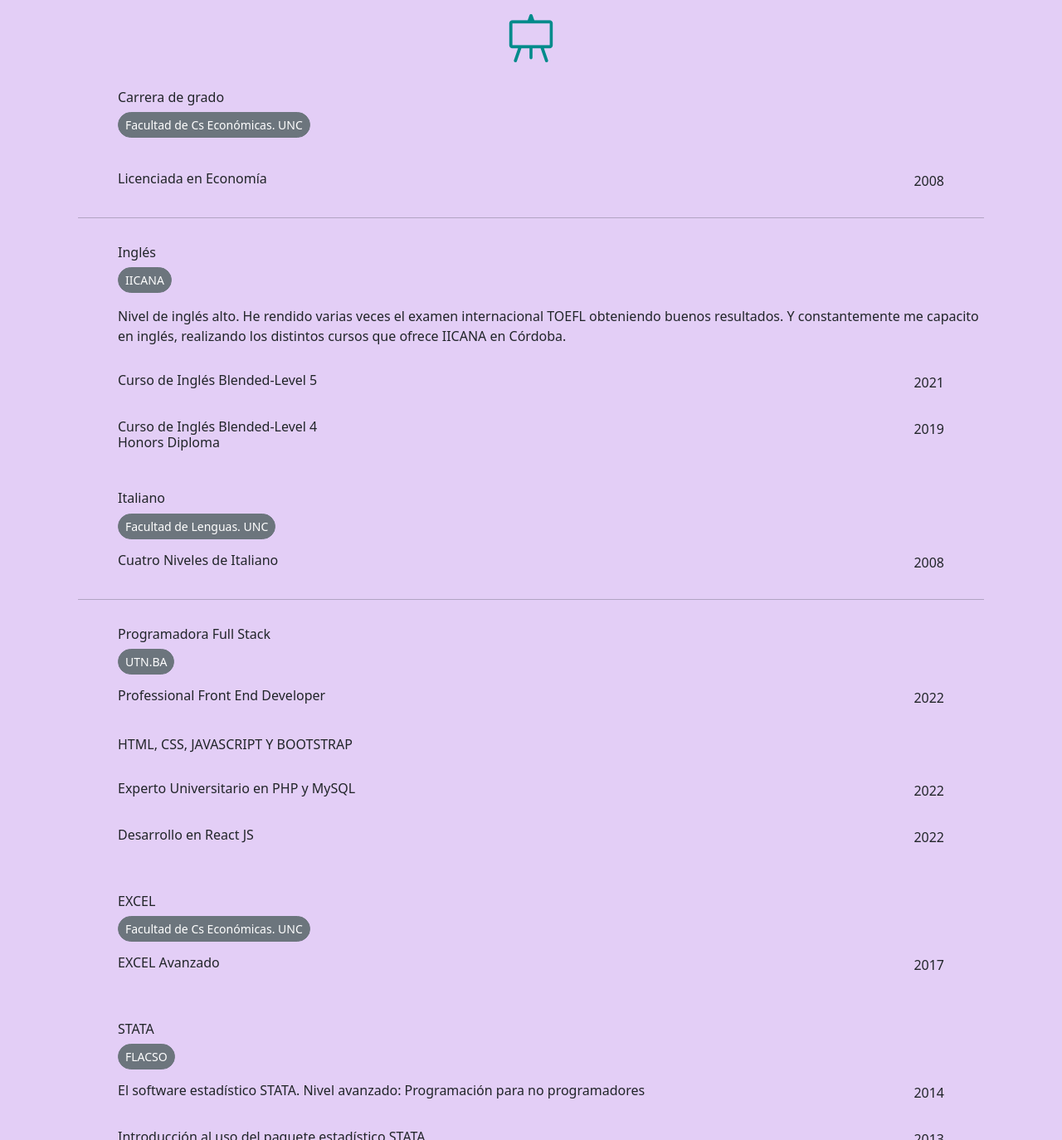
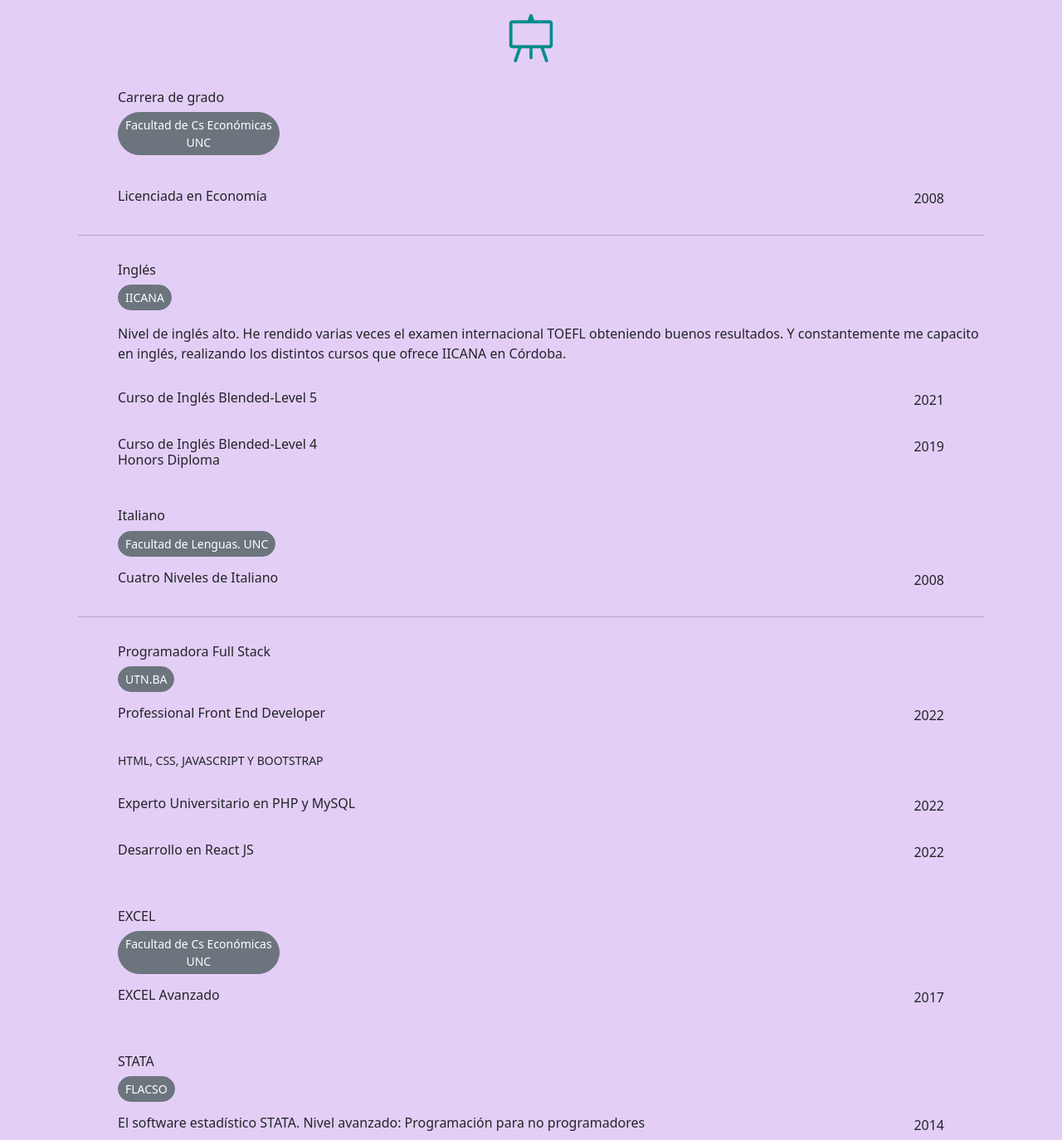
Before and after one commit to Jorgelina-Etchevest/curriculumvitae, a plain HTML site: page index.html in a window 1280 px wide. Shown: the part 1180-2554 px from the top of the page at 83% size. Drawn offline with nearby package versions, Linux system fonts and the light colour scheme.

Commit message:
un poco mas

```diff
--- a/index.html
+++ b/index.html
@@ -94,7 +94,7 @@
         </div>
 
         <div>
-            <a class="btn btn-sm btn-secondary ms-5 rounded-pill" href="https://www.unc.edu.ar/" role="button">Facultad de Cs Económicas. UNC</a>
+            <a class="btn btn-sm btn-secondary ms-5 rounded-pill" href="https://www.unc.edu.ar/" role="button">Facultad de Cs Económicas<br/> UNC</a>
         </div>
         <br/>
 
@@ -167,7 +167,7 @@
         </div>
 
         <div class="ms-5 mt-3">
-            <p>HTML, CSS, JAVASCRIPT Y BOOTSTRAP</p>
+            <p class="small">HTML, CSS, JAVASCRIPT Y BOOTSTRAP</p>
         </div>
 
         <div>
@@ -189,7 +189,7 @@
         </div>
 
         <div>
-            <a class="btn btn-sm btn-secondary ms-5 rounded-pill " href="https://www.unc.edu.ar/" role="button">Facultad de Cs Económicas. UNC</a>
+            <a class="btn btn-sm btn-secondary ms-5 rounded-pill " href="https://www.unc.edu.ar/" role="button">Facultad de Cs Económicas <br/>UNC</a>
         </div>
 
         <div>
```
